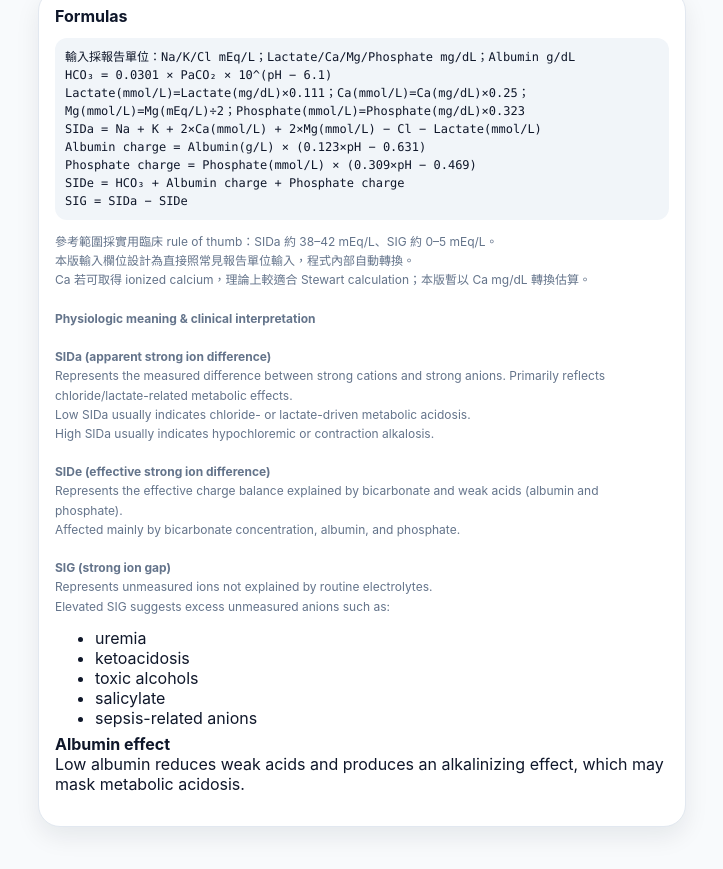
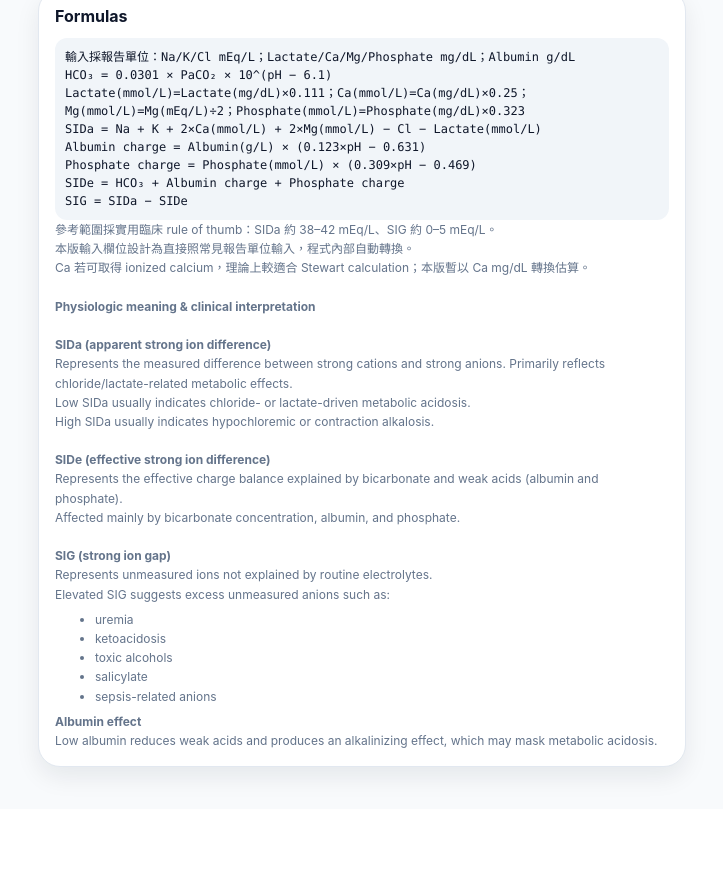
Before and after one commit to popocorn21/Sid-calculator, a plain HTML site: page index.html in a window 1280 px wide. Shown: the part 1057-1926 px from the top of the page, without its empty margins (278-1001 px from the left). After the commit the page ends 1866 px from the top, so only its background shows below. Drawn offline with Linux system fonts and the light colour scheme.

Commit message:
Replace paragraph with div in formulas section
Changed paragraph to a div for better styling and structure.

```diff
--- a/index.html
+++ b/index.html
@@ -52,7 +52,7 @@
     <section class="card">
       <h2 class="section-title">Formulas</h2>
       <div class="formula">輸入採報告單位：Na/K/Cl mEq/L；Lactate/Ca/Mg/Phosphate mg/dL；Albumin g/dL<br>HCO₃ = 0.0301 × PaCO₂ × 10^(pH − 6.1)<br>Lactate(mmol/L)=Lactate(mg/dL)×0.111；Ca(mmol/L)=Ca(mg/dL)×0.25；Mg(mmol/L)=Mg(mEq/L)÷2；Phosphate(mmol/L)=Phosphate(mg/dL)×0.323<br>SIDa = Na + K + 2×Ca(mmol/L) + 2×Mg(mmol/L) − Cl − Lactate(mmol/L)<br>Albumin charge = Albumin(g/L) × (0.123×pH − 0.631)<br>Phosphate charge = Phosphate(mmol/L) × (0.309×pH − 0.469)<br>SIDe = HCO₃ + Albumin charge + Phosphate charge<br>SIG = SIDa − SIDe</div>
-      <p class="small">
+      <div class="small">
 參考範圍採實用臨床 rule of thumb：SIDa 約 38–42 mEq/L、SIG 約 0–5 mEq/L。<br>
 本版輸入欄位設計為直接照常見報告單位輸入，程式內部自動轉換。<br>
 Ca 若可取得 ionized calcium，理論上較適合 Stewart calculation；本版暫以 Ca mg/dL 轉換估算。
@@ -92,7 +92,7 @@ Elevated SIG suggests excess unmeasured anions such as:
 <b>Albumin effect</b><br>
 Low albumin reduces weak acids and produces an alkalinizing effect,
 which may mask metabolic acidosis.
-</p>
+</div>
     </section>
   </main>
   <script>
```
